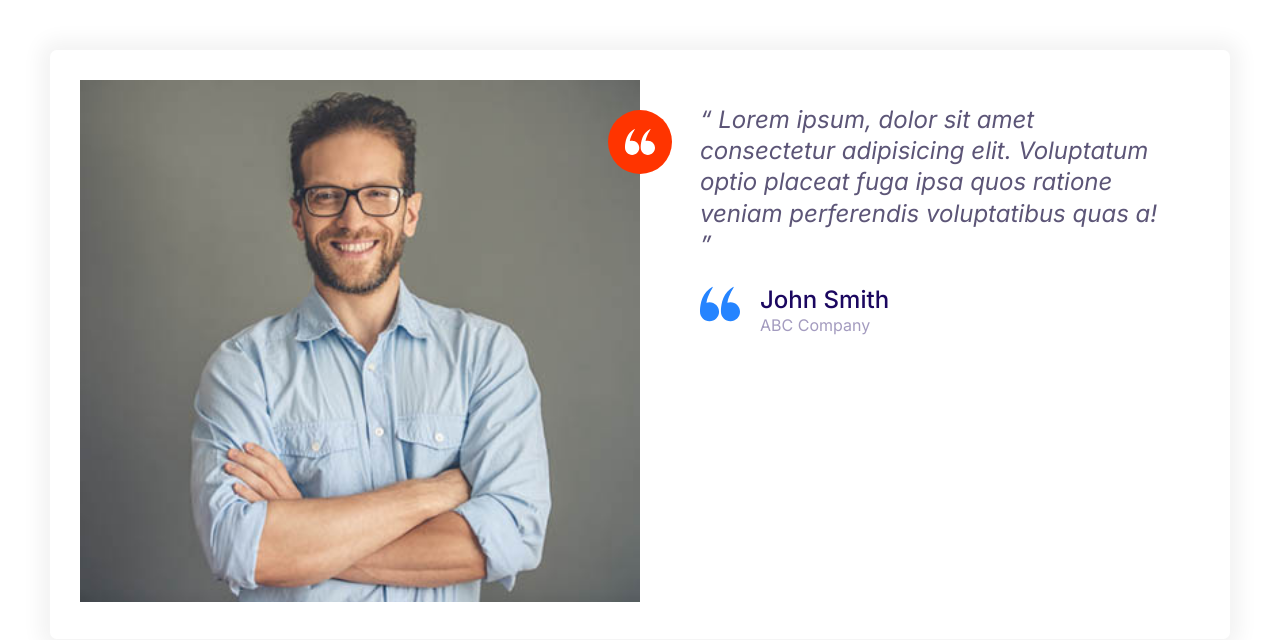
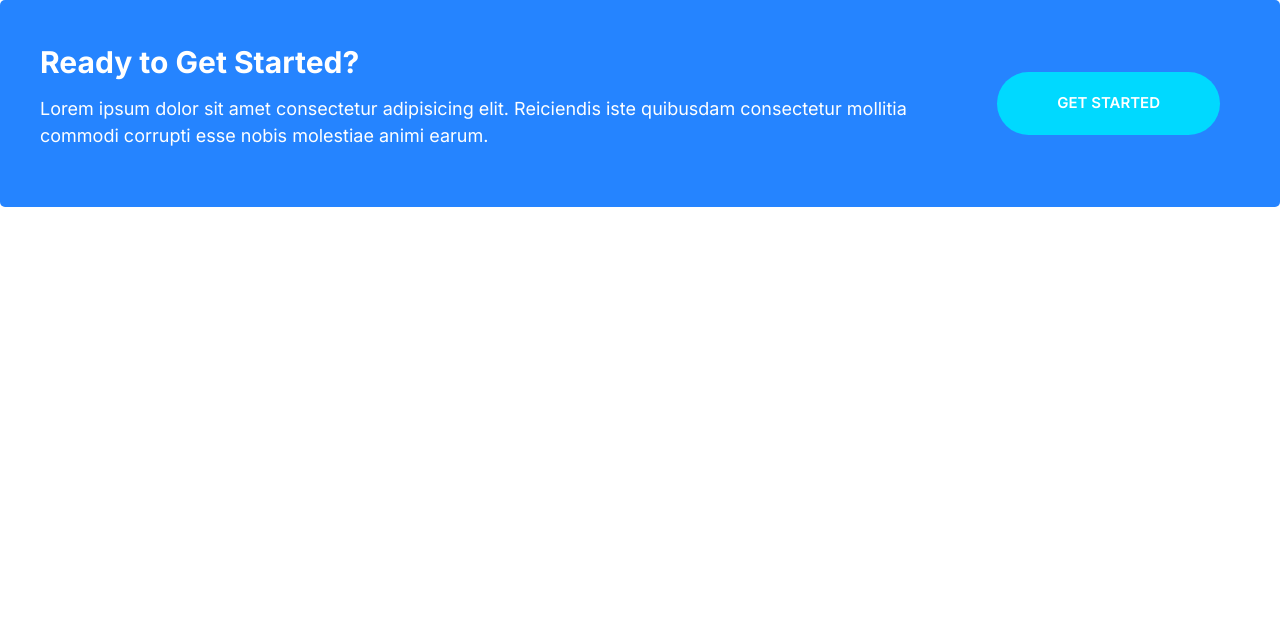
Before and after one commit to Kemsmooth/hostify, a plain HTML site: page index.html in a window 1280 px wide. Drawn offline with Linux system fonts and the light colour scheme.

Commit message:
Callouts

```diff
--- a/css/styles.css
+++ b/css/styles.css
@@ -230,11 +230,6 @@ a {
     background: #ec3000;
 }
 
-.btn--block {
-    width: 100%;
-    display: inline-block;
-}
-
 .btn--outline {
     background: #fff;
     color: var(--color-headings);
@@ -244,6 +239,16 @@ a {
 .btn--outline:hover {
     background: var(--color-headings);
     color: #fff;
+}
+
+.btn--stretched {
+    padding-left: 6rem;
+    padding-right: 6rem;
+}
+
+.btn--block {
+    width: 100%;
+    display: inline-block;
 }
 
 @media screen and (min-width: 1024px) {
@@ -486,3 +491,44 @@ a {
         margin-left: 6rem;
     }
 }
+
+/* Callouts */
+.callout {
+    padding: 4rem;
+    border-radius: 5px;
+}
+
+.callout--primary {
+    background: var(--color-primary);
+    color: #fff;
+}
+
+.callout__heading {
+    color: #fff;
+    margin-top: 0;
+    font-size: 3rem;
+}
+
+.callout .btn {
+    justify-self: center;
+    align-self: center;
+}
+
+.callout__content {
+    text-align: center;
+}
+
+@media screen and (min-width: 768px) {
+    .callout .grid--1x2 {
+        grid-template-columns: 1fr auto;
+    }
+
+    .callout__content {
+        text-align: left;
+    }
+
+    .callout .btn {
+        justify-self: start;
+        margin: 0 2rem;
+    }
+}
--- a/index.html
+++ b/index.html
@@ -13,37 +13,18 @@
     <link rel="stylesheet" href="css/normalize.css" />
     <link rel="stylesheet" href="css/styles.css" />
   </head>
-  <body style="padding: 5rem">
-    <div class="card testimonial">
+  <body>
+    <div class="callout callout--primary">
       <div class="grid grid--1x2">
-        <div class="testimonial__image">
-          <img src="images/testimonial.jpg" alt="A happy, smiling customer" />
-          <span class="icon-container icon-container--accent">
-            <svg class="icon icon--white icon--small">
-              <use xlink:href="images/sprite.svg#quotes"></use>
-            </svg>
-          </span>
+        <div class="callout__content">
+          <h2 class="callout__heading">Ready to Get Started?</h2>
+          <p>
+            Lorem ipsum dolor sit amet consectetur adipisicing elit. Reiciendis
+            iste quibusdam consectetur mollitia commodi corrupti esse nobis
+            molestiae animi earum.
+          </p>
         </div>
-        <blockquote class="quote">
-          <p class="quote__text">
-            Lorem ipsum, dolor sit amet consectetur adipisicing elit. Voluptatum
-            optio placeat fuga ipsa quos ratione veniam perferendis voluptatibus
-            quas a!
-          </p>
-          <footer>
-            <div class="media">
-              <div class="media__image">
-                <svg class="icon icon--primary quote__line">
-                  <use xlink:href="images/sprite.svg#quotes"></use>
-                </svg>
-              </div>
-              <div class="media__body">
-                <h3 class="media__title quote__author">John Smith</h3>
-                <p class="quote__organization">ABC Company</p>
-              </div>
-            </div>
-          </footer>
-        </blockquote>
+        <a href="#" class="btn btn--secondary btn--stretched">Get Started</a>
       </div>
     </div>
   </body>
```
Also changed, not shown: components/callouts.html (added, +13 -0 lines).
